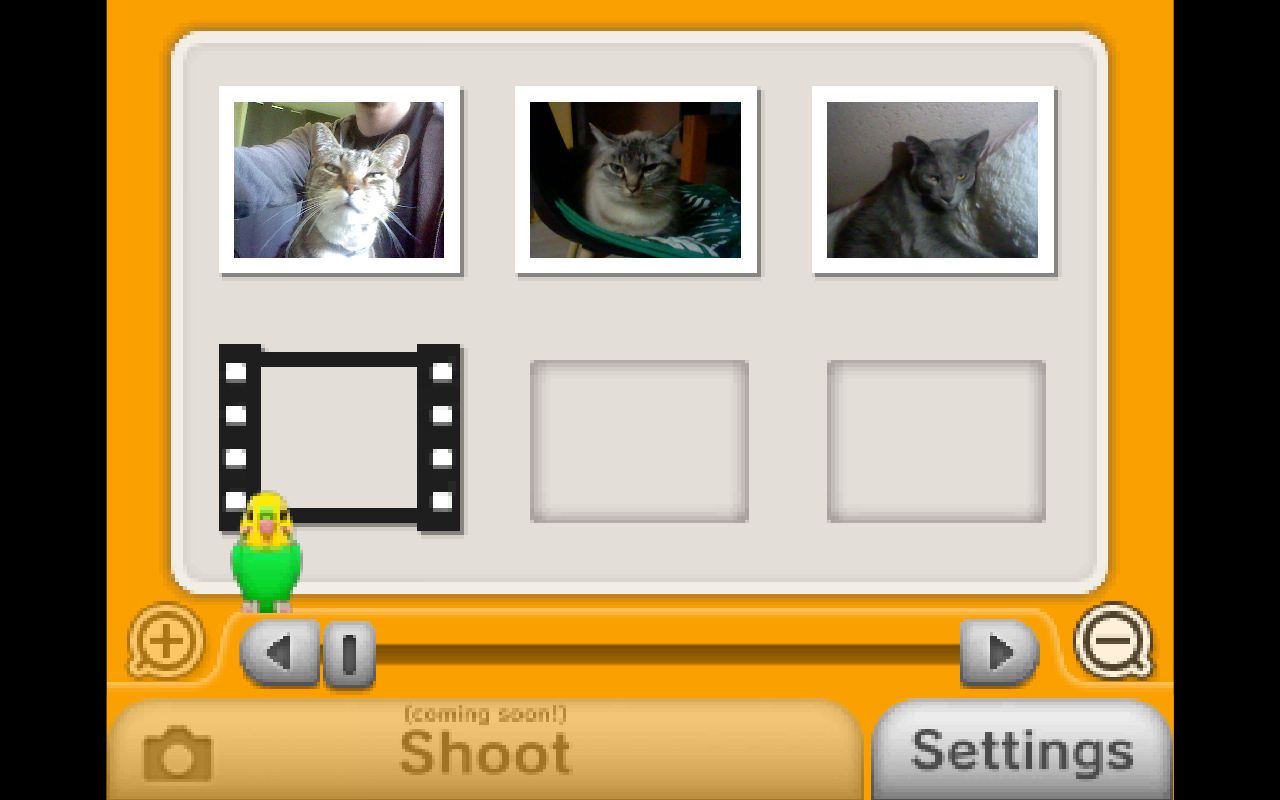
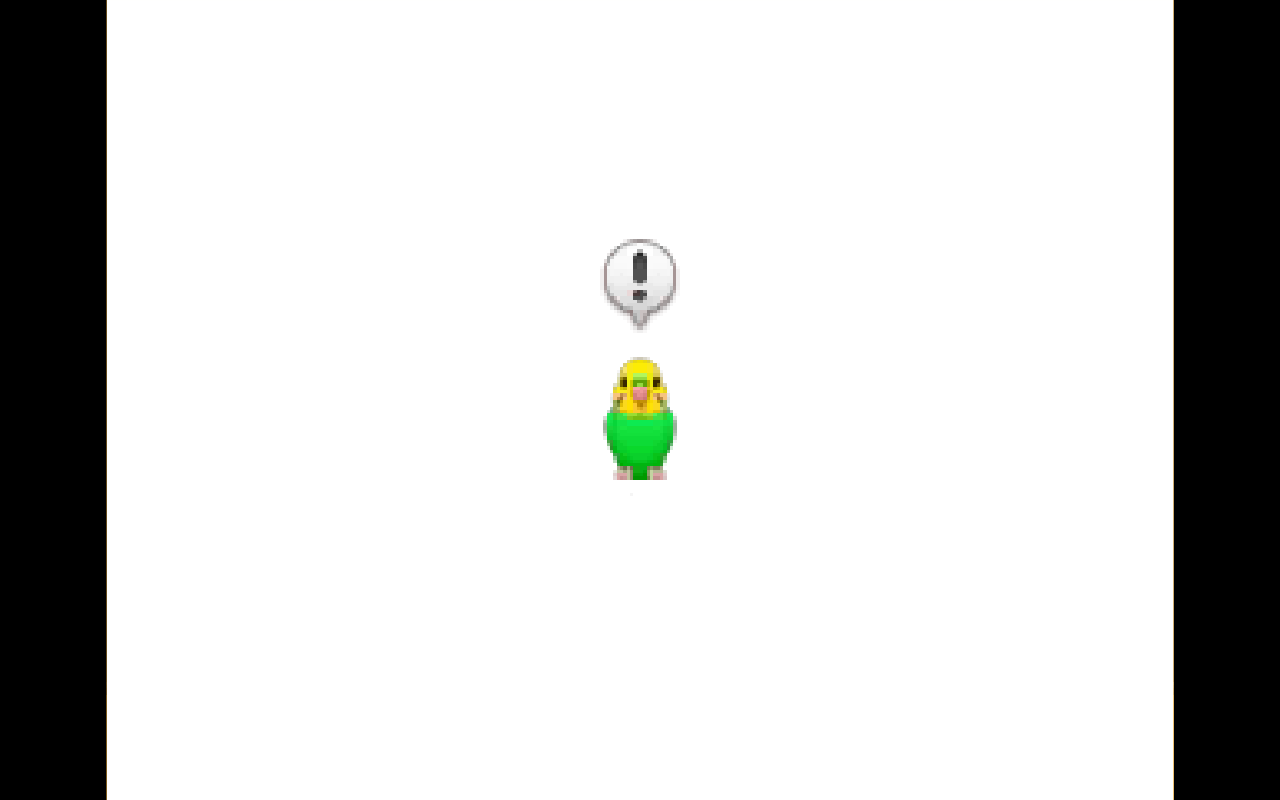
Before and after one commit to LOUDO2/web-3ds-camera, a SvelteKit app: page / in a window 1280 px wide. Built offline with nearby package versions, Linux system fonts and the light colour scheme; grey boxes are pictures that could not be loaded; a web font is replaced by a local one.

Commit message:
feat(bird): introduction (mostly to enable sounds)

```diff
--- /dev/null
+++ b/src/components/introduction.svelte
@@ -0,0 +1,124 @@
+<script lang="ts">
+    import { fade } from "svelte/transition";
+
+    import BirdIdle from "#lib/assets/images/bird/wait/1.png"
+    import BirdFly1 from "#lib/assets/images/bird/fly/1.png"
+    import BirdFly2 from "#lib/assets/images/bird/fly/2.png"
+    import BirdFly3 from "#lib/assets/images/bird/fly/3.png"
+
+    import BirdHasSomethingToSay from "#lib/assets/images/bird/bird_has_something_to_say.png"
+
+    const WAIT_FRAME = 75;
+
+    const FLY_FRAMES = [BirdFly1, BirdFly2, BirdFly3, BirdFly2]
+
+    let visible = $state(true)
+    let isIdle = $state(false)
+    let frame = $state(BirdFly1)
+
+    function flyToCenter() {
+        let i = 0
+        return setInterval(() => {
+            i = (i + 1) % FLY_FRAMES.length
+            frame = FLY_FRAMES[i]
+        }, WAIT_FRAME)
+    }
+
+    $effect(() => {
+        if (!visible) return
+        if (isIdle) {
+            frame = BirdIdle
+            return
+        }
+        const id = flyToCenter()
+        return () => clearInterval(id)
+    })
+
+    function arrived(event: AnimationEvent) {
+        if (event.target === event.currentTarget) isIdle = true
+    }
+
+    function dismiss() {
+        if (!isIdle) return
+        visible = false
+    }
+
+</script>
+
+{#if visible}
+    <div class="introduction" out:fade={{ duration: 500 }}>
+        <button class="bird" disabled={!isIdle} onclick={dismiss} onanimationend={arrived}>
+            {#if isIdle}
+                <img class="bubble" src={BirdHasSomethingToSay} alt="" />
+            {/if}
+            <img src={frame} alt="Bird" />
+        </button>
+    </div>
+{/if}
+
+<style lang="scss">
+
+    .introduction {
+        z-index: 5;
+        position: absolute;
+        top: 0;
+        left: 0;
+        width: 100%;
+        height: 100%;
+        background-color: white;
+        overflow: hidden;
+    }
+
+    .bird {
+        position: absolute;
+        top: 50%;
+        left: 50%;
+        translate: -50% -50%;
+        width: 20%;
+        padding: 0;
+        border: none;
+        background: none;
+        cursor: pointer;
+        animation: fly-in 2.5s ease-out;
+
+        &:disabled {
+            cursor: default;
+        }
+
+        img {
+            display: block;
+            width: 100%;
+        }
+
+        .bubble {
+            position: absolute;
+            bottom: 80%;
+            left: 25%;
+            width: 50%;
+            animation: bubble-pop 0.3s ease-out;
+        }
+    }
+
+    @keyframes fly-in {
+        from {
+            left: 130%;
+            top: 35%;
+        }
+        to {
+            left: 50%;
+            top: 50%;
+        }
+    }
+
+    @keyframes bubble-pop {
+        from {
+            translate: 0 100%;
+            opacity: 0;
+        }
+        to {
+            translate: 0 0;
+            opacity: 1;
+        }
+    }
+
+</style>
--- a/src/routes/+page.svelte
+++ b/src/routes/+page.svelte
@@ -3,6 +3,7 @@
     import PhotoPanel from "../components/photo-panel.svelte";
     import SettingsDialog from "../components/settings-dialog.svelte";
     import { settings } from "#lib/stores/settings.svelte.ts";
+    import Introduction from "../components/introduction.svelte";
 </script>
 
 <svelte:head>
@@ -10,6 +11,7 @@
 </svelte:head>
 
 <main class="screen" style:background-color={settings.themeColor}>
+	<Introduction />
 	{#if settings.settingsOpen}
 		<SettingsDialog />
 	{/if}
```
